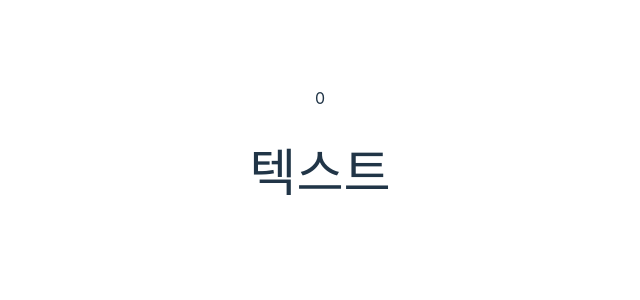
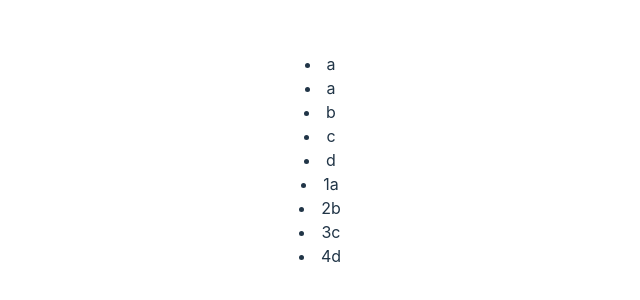
Before and after one commit to BearNUNU/Vue---Basic, a Vue app: page / in a window 1280 px wide. Shown: the part 240-540 px from the top of the page, without its empty margins (320-960 px from the left). Built offline with nearby package versions, Linux system fonts and the light colour scheme.

Commit message:
App.vue change

```diff
--- a/src/App.vue
+++ b/src/App.vue
@@ -1,15 +1,19 @@
 <template>
   <div>
-<lifeCycleVue/>
+    <!-- <lifeCycle /> -->
+    <!-- <userInterface1/> -->
+    <!-- <userInterface2/> -->
+    <userInterface3/>
   </div>
 </template>
 
 <script setup>
-import lifeCycleVue from "./components/lifeCycle.vue";
+  import lifeCycle from "./components/lifeCycle.vue";
+  import userInterface1 from "./components/userInterface1.vue";
+  import userInterface2 from "./components/userInterface2.vue";
+  import userInterface3 from "./components/userInterface3.vue"
+</script>
 
 
-</script>
-
-<style lang="scss" scoped>
-
+<style>
 </style>
```
